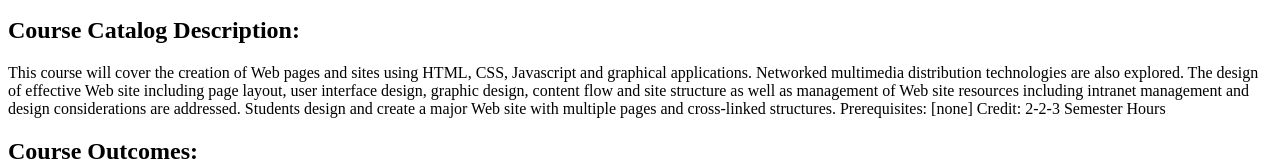
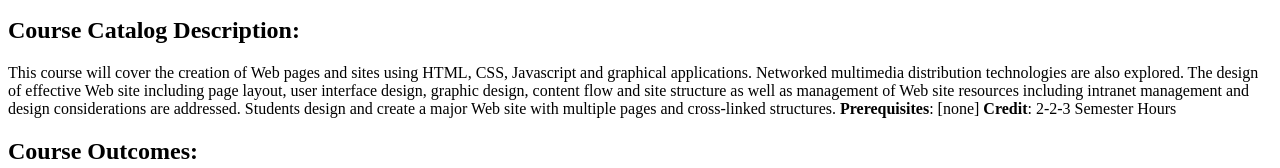
Before and after one commit to Amanda-McCabe/webdev_lab2, a plain HTML site: page index.html in a window 1280 px wide. Shown: the part 311-479 px from the top of the page. Drawn offline with Linux system fonts and the light colour scheme.

Commit message:
Update index.html
fixed the errors i had

```diff
--- a/index.html
+++ b/index.html
@@ -13,7 +13,7 @@
   <h2>Lecture Days, Time and Place:</h2>
   <p>Day? 6:25pm to 9:05pm, On Blackboard's Collaborate Ultra</p>
   <h2>Course Catalog Description:</h2>
-  <p>This course will cover the creation of Web pages and sites using HTML, CSS, Javascript and graphical applications. Networked multimedia distribution technologies are also explored. The design of effective Web site including page layout, user interface design, graphic design, content flow and site structure as well as management of Web site resources including intranet management and design considerations are addressed. Students design and create a major Web site with multiple pages and cross-linked structures. Prerequisites: [none] Credit: 2-2-3 Semester Hours</p>
+  <p>This course will cover the creation of Web pages and sites using HTML, CSS, Javascript and graphical applications. Networked multimedia distribution technologies are also explored. The design of effective Web site including page layout, user interface design, graphic design, content flow and site structure as well as management of Web site resources including intranet management and design considerations are addressed. Students design and create a major Web site with multiple pages and cross-linked structures. <strong>Prerequisites</strong>: [none] <strong>Credit</strong>: 2-2-3 Semester Hours</p>
   <h2>Course Outcomes:</h2>
   <p>Students completing this course will be able to:</p>
   <ul>
```
